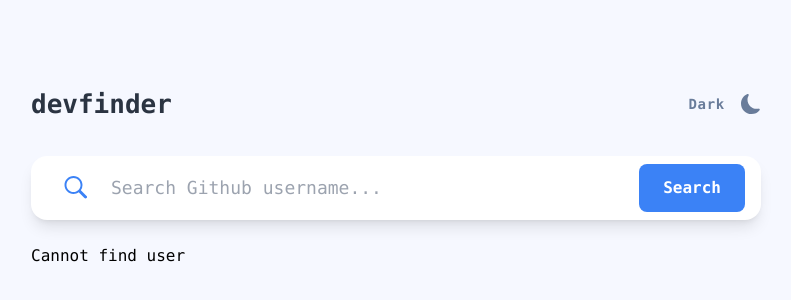
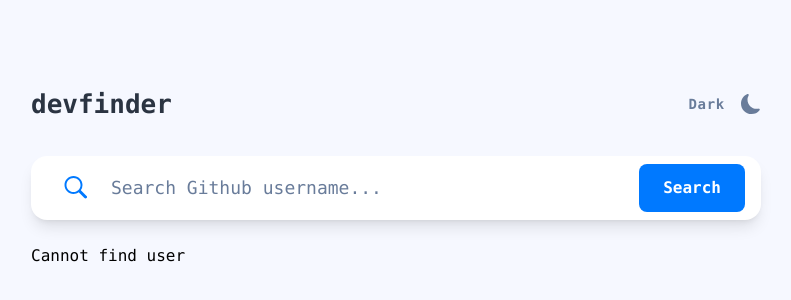
Before and after one commit to JordanPhillips-hub/dev-finder, a React (Vite) app: page / in a window 1280 px wide. Shown: the part 224-524 px from the top of the page, without its empty margins (244-1035 px from the left). Built offline with nearby package versions, Linux system fonts and the light colour scheme.

Commit message:
Update SearchBar styles

```diff
--- a/src/components/SearchBar/SearchBar.tsx
+++ b/src/components/SearchBar/SearchBar.tsx
@@ -13,21 +13,21 @@ const SearchBar: React.FC<SearchProps> = ({ onChange, onSubmit, errMsg }) => {
       <label htmlFor="search" className="hidden">
         Search
       </label>
-      <GoSearch className="absolute h-6 w-6 text-blue-500 inset-y-5 left-8" />
+      <GoSearch className="text-electricBlue absolute h-6 w-6 inset-y-5 left-8" />
       <input
         id="search"
         type="text"
         name="search"
         onChange={onChange}
         placeholder="Search Github username..."
-        className="w-full ps-20 pr-2.5 pb-2.5 pt-2.5 rounded-2xl text-lg shadow-lg text-opacity-20 h-16"
+        className="placeholder:text-slateBlue text-lg w-full ps-20 pr-2.5 pb-2.5 pt-2.5 rounded-2xl shadow-lg text-opacity-20 h-16 focus:outline-none"
       />
 
       <div className="absolute right-4 inset-y-2">
         <small className="text-red-500 text-sm font-bold">{errMsg}</small>
         <button
           type="submit"
-          className="text-base font-bold text-white bg-blue-500 rounded-lg py-3 px-6 ml-6"
+          className="bg-electricBlue text-white font-bold rounded-lg py-3 px-6 ml-6 hover:bg-electricBlueHover focus:bg-electricBlueHover outline-none"
         >
           Search
         </button>
```
